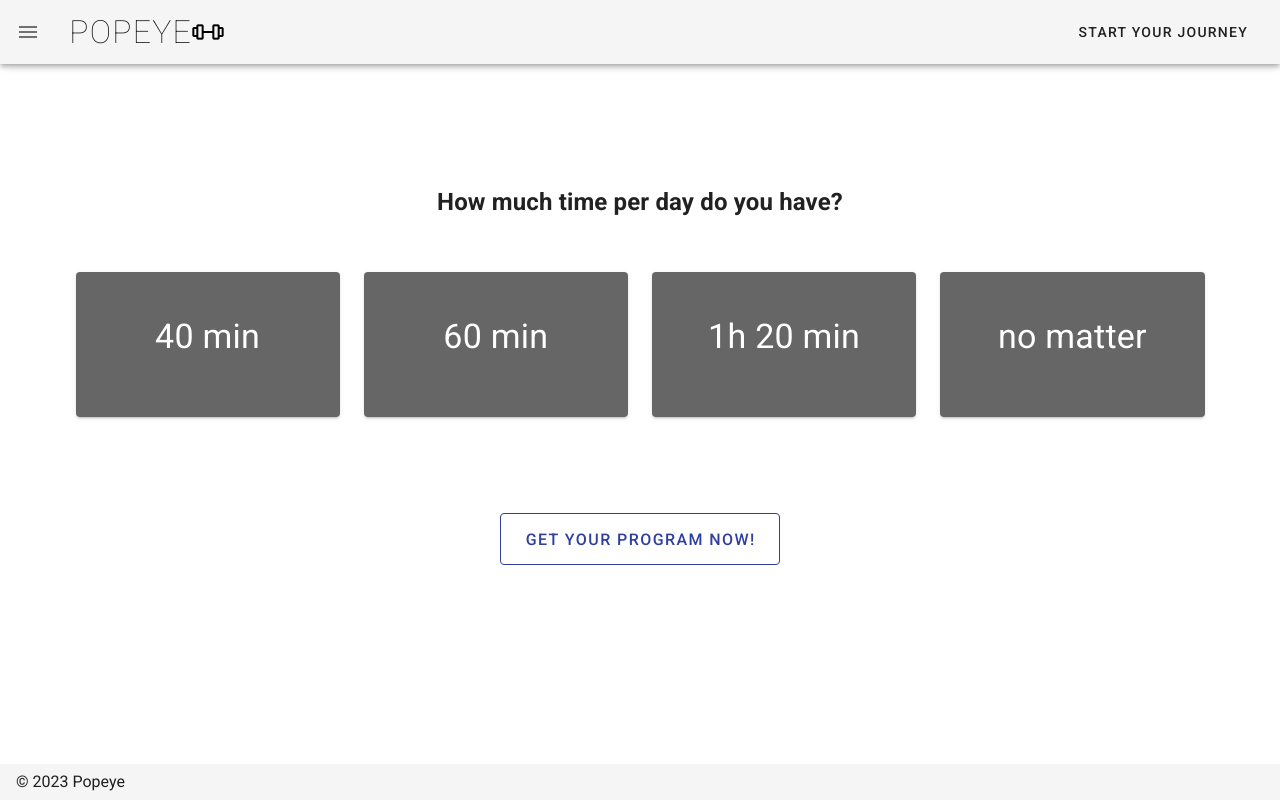
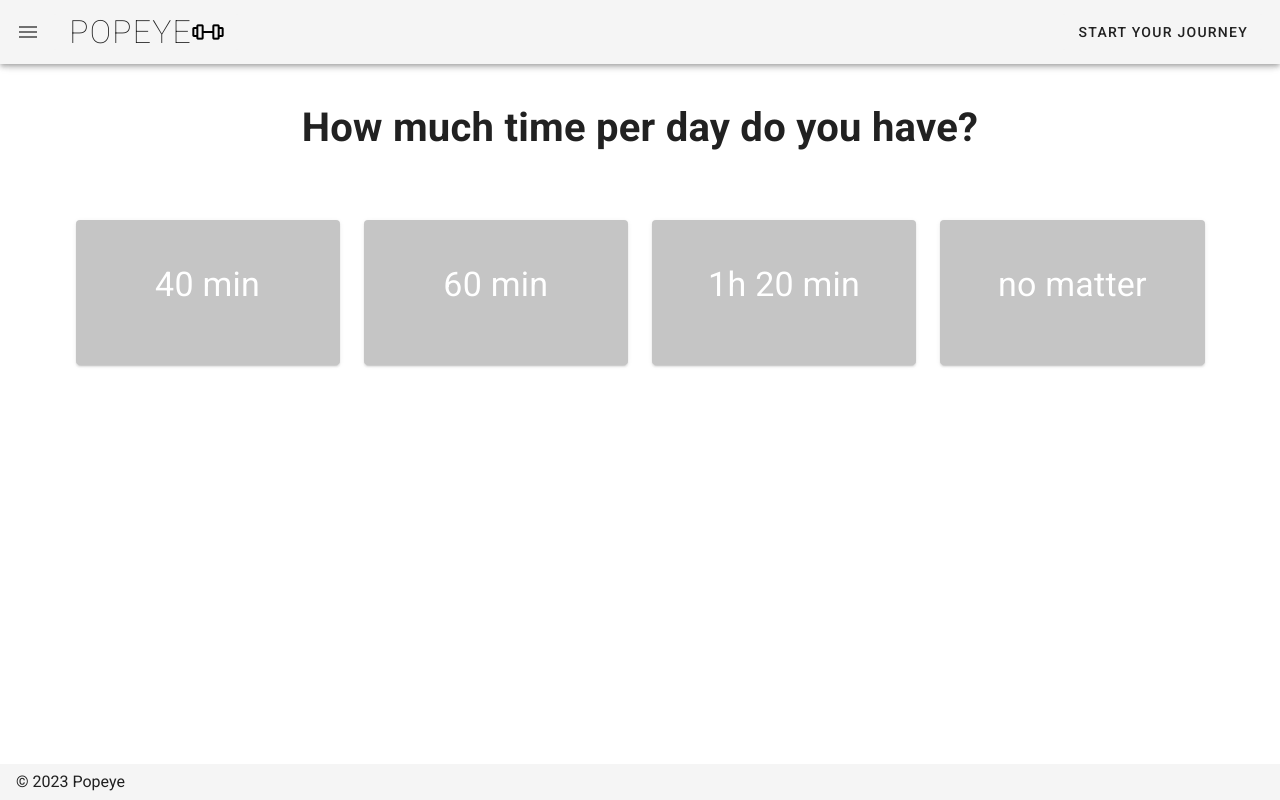
Before and after one commit to patrik-16/popeye, a Nuxt app in the folder frontend/: page /fivePage in a window 1280 px wide. Built offline with nearby package versions, Linux system fonts and the light colour scheme.

Commit message:
fivePage no button needed anymore

```diff
--- a/frontend/pages/fivePage.vue
+++ b/frontend/pages/fivePage.vue
@@ -1,10 +1,15 @@
 <template>
-  <v-container class="upperContainer pa-4 text-center">
-    <v-app-bar-title class="text-sm-subtitle-1">
-      <h2>How much time per day do you have?</h2>
-      <div><br></div>
-      <br>
-    </v-app-bar-title>
+  <v-container class="pa-4 text-center">
+    <v-row>
+      <v-card-text
+        class="title"
+      >
+        <h1 class="pa-4">
+          How much time per day do you have?
+        </h1>
+        <div><br></div>
+      </v-card-text>
+    </v-row>
     <v-row
       class="fill-height"
       align="center"
@@ -22,7 +27,7 @@
             <v-card
               :elevation="hover ? 12 : 2"
               :class="{ 'on-hover': hover }"
-              color="black"
+              color="grey"
               @click="submit(i)"
             >
               <v-card-title class="text-h4 white--text">
@@ -57,26 +62,6 @@
         </v-col>
       </template>
     </v-row>
-    <v-row>
-      <div><br></div>
-    </v-row>
-    <v-row
-      class="fill-height mt-10"
-      align="center"
-      justify="center"
-    >
-      <v-container class="pa-8">
-        <v-btn
-          color="indigo darken-2"
-          depressed
-          outlined
-          x-large
-          @click="goTo"
-        >
-          Get your program now!
-        </v-btn>
-      </v-container>
-    </v-row>
   </v-container>
 </template>
 
@@ -87,6 +72,7 @@ export default {
   name: 'FivePage',
   methods: {
     submit (i) {
+      this.$router.push('/program')
       if (i === 0) {
         this.$data.timePerDay = 'FORTY'
       } else if (i === 1) {
@@ -97,9 +83,6 @@ export default {
         this.$data.timePerDay = 'UNLIMITED'
       }
       localStorage.setItem('timePerDay', this.$data.timePerDay)
-    },
-    goTo () {
-      this.$router.push('/program')
     }
   },
   data: () => ({
@@ -133,8 +116,4 @@ export default {
 
 .title {
 }
-
-.upperContainer {
-  margin-top: 6rem;
-}
 </style>
```
